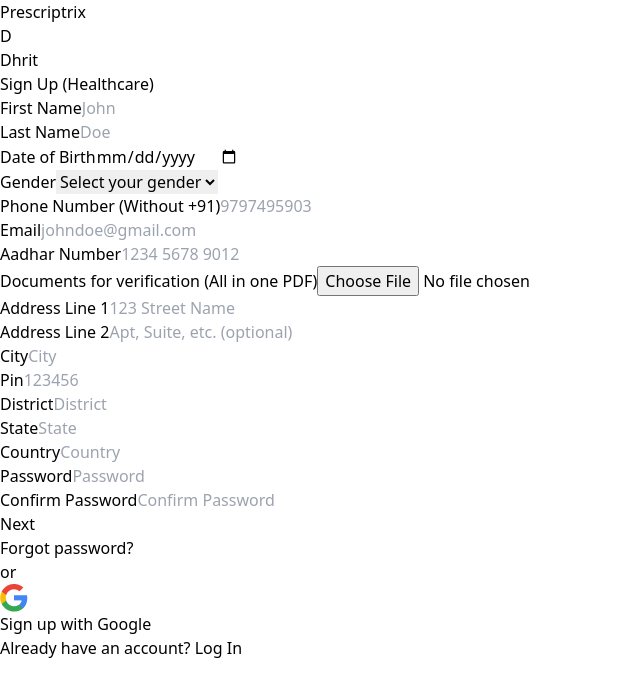
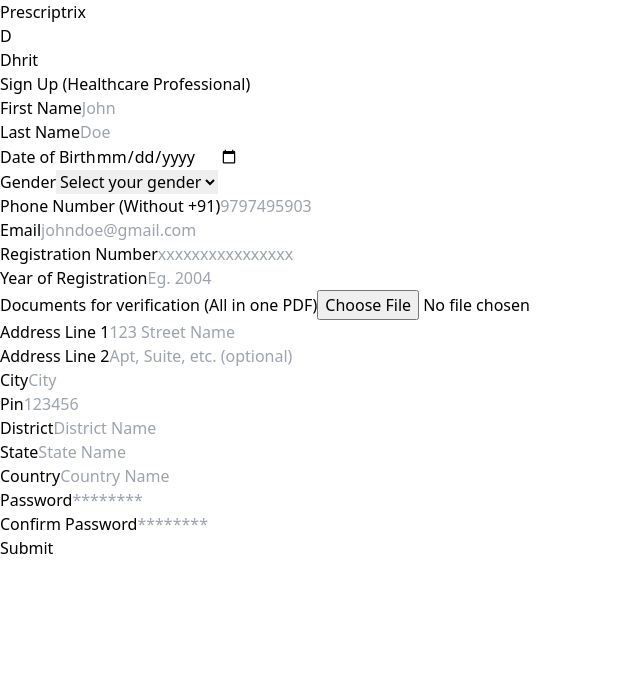
Before and after one commit to neo-0007/HackXetra_init_5, a React (Vite) app in the folder frontend_web/: page /healthcare/signup in a window 1280 px wide. Shown: the top 696 px of the page, without its empty margins (0-640 px from the left). Built offline with nearby package versions, Linux system fonts and the light colour scheme.

Commit message:
added login for all

```diff
--- a/frontend_web/src/components/doctors/Login.tsx
+++ b/frontend_web/src/components/doctors/Login.tsx
@@ -2,7 +2,16 @@
 
 const DoctorLoginForm: React.FC = () => {
     const [loginMethod, setLoginMethod] = useState('email'); // Default is email
-
+    const [logindata, setLogindata] = useState({
+        email: '',
+        phone: '',
+        password: '',
+    });
+    const handleSubmit = (e: React.FormEvent) => {
+        e.preventDefault();
+        console.log(logindata);
+        // Handle login logic here
+    }
     return (
         <div className="w-full max-w-md p-8 space-y-6 bg-white shadow-lg rounded-lg">
             <h2 className="text-2xl font-bold text-center">Log In {"(Doctor)"}</h2>
@@ -24,7 +33,7 @@
                     Log in with Phone
                 </button>
             </div>
-            <form className="space-y-4">
+            <form className="space-y-4" onSubmit={handleSubmit}>
                 <div>
                     <label className="block text-sm font-medium">
                         {loginMethod === 'email' ? 'Your Email' : 'Your Phone Number'}
@@ -32,12 +41,16 @@
                     {loginMethod === 'email' ? (
                         <input
                             type="email"
+                            onChange={(e) => setLogindata({ ...logindata, email: e.target.value })}
+                            value={logindata.email}
                             placeholder="johndoe@gmail.com"
                             className="w-full px-4 py-2 mt-1 border rounded-md focus:outline-none focus:ring-2 focus:ring-blue-500"
                         />
                     ) : (
                         <input
                             type="tel"
+                            onChange={(e) => setLogindata({ ...logindata, phone: e.target.value })}
+                            value={logindata.phone}
                             placeholder="Enter your phone number"
                             className="w-full px-4 py-2 mt-1 border rounded-md focus:outline-none focus:ring-2 focus:ring-blue-500"
                         />
@@ -47,6 +60,8 @@
                     <label className="block text-sm font-medium">Password</label>
                     <input
                         type="password"
+                        onChange={(e) => setLogindata({ ...logindata, password: e.target.value })}
+                        value={logindata.password}
                         placeholder="Password"
                         className="w-full px-4 py-2 mt-1 border rounded-md focus:outline-none focus:ring-2 focus:ring-blue-500"
                     />
--- a/frontend_web/src/components/healthcare/Login.tsx
+++ b/frontend_web/src/components/healthcare/Login.tsx
@@ -2,7 +2,16 @@
 
 const HealthcareLoginForm: React.FC = () => {
     const [loginMethod, setLoginMethod] = useState('email'); // Default is email
-
+    const [logindata, setLogindata] = useState({
+        email: '',
+        phone: '',
+        password: '',
+    });
+    const handleSubmit = (e: React.FormEvent) => {
+        e.preventDefault();
+        console.log(logindata);
+        // Handle login logic here
+    }
     return (
         <div className="w-full max-w-md p-8 space-y-6 bg-white shadow-lg rounded-lg">
             <h2 className="text-2xl font-bold text-center">Log In {"(Healthcare)"}</h2>
@@ -24,7 +33,7 @@
                     Log in with Phone
                 </button>
             </div>
-            <form className="space-y-4">
+            <form className="space-y-4" onSubmit={handleSubmit}>
                 <div>
                     <label className="block text-sm font-medium">
                         {loginMethod === 'email' ? 'Your Email' : 'Your Phone Number'}
@@ -32,12 +41,16 @@
                     {loginMethod === 'email' ? (
                         <input
                             type="email"
+                            onChange={(e) => setLogindata({ ...logindata, email: e.target.value })}
+                            value={logindata.email}
                             placeholder="johndoe@gmail.com"
                             className="w-full px-4 py-2 mt-1 border rounded-md focus:outline-none focus:ring-2 focus:ring-blue-500"
                         />
                     ) : (
                         <input
                             type="tel"
+                            onChange={(e) => setLogindata({ ...logindata, phone: e.target.value })}
+                            value={logindata.phone}
                             placeholder="Enter your phone number"
                             className="w-full px-4 py-2 mt-1 border rounded-md focus:outline-none focus:ring-2 focus:ring-blue-500"
                         />
@@ -47,6 +60,8 @@
                     <label className="block text-sm font-medium">Password</label>
                     <input
                         type="password"
+                        onChange={(e) => setLogindata({ ...logindata, password: e.target.value })}
+                        value={logindata.password}
                         placeholder="Password"
                         className="w-full px-4 py-2 mt-1 border rounded-md focus:outline-none focus:ring-2 focus:ring-blue-500"
                     />
--- a/frontend_web/src/components/healthcare/Signup.tsx
+++ b/frontend_web/src/components/healthcare/Signup.tsx
@@ -1,16 +1,88 @@
-import React from 'react';
+import React, { useState } from 'react';
 
-const HealthcareSignupForm: React.FC = (props) => {
+const HealthcareSignupForm: React.FC = () => {
+    const [healthcareSignup, setHealthcareSignup] = useState<{
+        firstName: string;
+        lastName: string;
+        dob: string;
+        gender: string;
+        phone: string;
+        email: string;
+        registrationNumber: string;
+        registrationYear: string;
+        documents: File | null;
+        addressLine1: string;
+        addressLine2: string;
+        city: string;
+        pin: string;
+        district: string;
+        state: string;
+        country: string;
+        password: string;
+        confirmPassword: string;
+        role: string;
+    }>({
+        firstName: '',
+        lastName: '',
+        dob: '',
+        gender: '',
+        phone: '',
+        email: '',
+        registrationNumber: '',
+        registrationYear: '',
+        documents: null,
+        addressLine1: '',
+        addressLine2: '',
+        city: '',
+        pin: '',
+        district: '',
+        state: '',
+        country: '',
+        password: '',
+        confirmPassword: '',
+        role: 'healthcare'
+    });
+
+    // Handle input changes
+    const handleChange = (e: React.ChangeEvent<HTMLInputElement | HTMLSelectElement | HTMLTextAreaElement>) => {
+        const { name, value } = e.target;
+        setHealthcareSignup((prevState) => ({
+            ...prevState,
+            [name]: value
+        }));
+    };
+
+    // Handle file input change
+    const handleFileChange = (e: React.ChangeEvent<HTMLInputElement>) => {
+        const { files } = e.target;
+        if (files) {
+            setHealthcareSignup((prevState) => ({
+                ...prevState,
+                documents: files[0]
+            }));
+        }
+    };
+
+    // Handle form submit
+    const handleSubmit = (e: React.FormEvent) => {
+        e.preventDefault();
+        console.log(healthcareSignup);
+        // You can submit the form data here
+    };
+
     return (
         <div className="w-full max-w-2xl p-8 space-y-6 bg-white shadow-xl rounded-lg mx-auto">
-            <h2 className="text-3xl font-bold text-center text-gray-700">Sign Up {"(Healthcare)"}</h2>
-            <form className="space-y-4">
+            <h2 className="text-3xl font-bold text-center text-gray-700">Sign Up (Healthcare Professional)</h2>
+            <form onSubmit={handleSubmit} className="space-y-4">
                 {/* Name Fields */}
                 <div className="sm:flex sm:space-x-4">
                     <div className="w-full">
                         <label className="block text-sm font-medium text-gray-700">First Name</label>
                         <input
                             type="text"
+                            name="firstName"
+                            value={healthcareSignup.firstName}
+                            onChange={handleChange}
                             placeholder="John"
                             className="w-full px-4 py-2 mt-1 border rounded-md focus:outline-none focus:ring-2 focus:ring-blue-500"
                         />
@@ -19,6 +91,9 @@
                         <label className="block text-sm font-medium text-gray-700">Last Name</label>
                         <input
                             type="text"
+                            name="lastName"
+                            value={healthcareSignup.lastName}
+                            onChange={handleChange}
                             placeholder="Doe"
                             className="w-full px-4 py-2 mt-1 border rounded-md focus:outline-none focus:ring-2 focus:ring-blue-500"
                         />
@@ -31,15 +106,21 @@
                         <label className="block text-sm font-medium text-gray-700">Date of Birth</label>
                         <input
                             type="date"
+                            name="dob"
+                            value={healthcareSignup.dob}
+                            onChange={handleChange}
                             className="w-full px-4 py-2 mt-1 border rounded-md focus:outline-none focus:ring-2 focus:ring-blue-500"
                         />
                     </div>
                     <div className="w-full">
                         <label className="block text-sm font-medium text-gray-700">Gender</label>
                         <select
+                            name="gender"
+                            value={healthcareSignup.gender}
+                            onChange={handleChange}
                             className="w-full px-4 py-2 mt-1 border rounded-md focus:outline-none bg-white focus:ring-2 focus:ring-blue-500"
                         >
-                            <option value="" disabled selected>
+                            <option value="" disabled>
                                 Select your gender
                             </option>
                             <option value="male">Male</option>
@@ -55,6 +136,9 @@
                         <label className="block text-sm font-medium text-gray-700">Phone Number (Without +91)</label>
                         <input
                             type="tel"
+                            name="phone"
+                            value={healthcareSignup.phone}
+                            onChange={handleChange}
                             placeholder="9797495903"
                             className="w-full px-4 py-2 mt-1 border rounded-md focus:outline-none focus:ring-2 focus:ring-blue-500"
                         />
@@ -63,6 +147,9 @@
                         <label className="block text-sm font-medium text-gray-700">Email</label>
                         <input
                             type="email"
+                            name="email"
+                            value={healthcareSignup.email}
+                            onChange={handleChange}
                             placeholder="johndoe@gmail.com"
                             className="w-full px-4 py-2 mt-1 border rounded-md focus:outline-none focus:ring-2 focus:ring-blue-500"
                         />
@@ -70,28 +157,48 @@
                 </div>
 
                 {/* Verification Details */}
-                <div>
-                    <label className="block text-sm font-medium text-gray-700">Aadhar Number</label>
+                <div className="sm:flex sm:space-x-4">
+                    <div className="w-full">
+                        <label className="block text-sm font-medium text-gray-700">Registration Number</label>
                         <input
                             type="text"
-                        placeholder="1234 5678 9012"
+                            name="registrationNumber"
+                            value={healthcareSignup.registrationNumber}
+                            onChange={handleChange}
+                            placeholder="xxxxxxxxxxxxxxxx"
                             className="w-full px-4 py-2 mt-1 border rounded-md focus:outline-none focus:ring-2 focus:ring-blue-500"
                         />
+                    </div>
+                    <div className="w-full">
+                        <label className="block text-sm font-medium text-gray-700">Year of Registration</label>
+                        <input
+                            type="number"
+                            name="registrationYear"
+                            value={healthcareSignup.registrationYear}
+                            onChange={handleChange}
+                            placeholder="Eg. 2004"
+                            className="w-full px-4 py-2 mt-1 border rounded-md focus:outline-none focus:ring-2 focus:ring-blue-500"
+                        />
+                    </div>
                 </div>
                 <div>
                     <label className="block text-sm font-medium text-gray-700">Documents for verification {"(All in one PDF)"}</label>
                     <input
                         type="file"
+                        name="documents"
+                        onChange={handleFileChange}
                         className="w-full px-4 py-2 mt-1 border rounded-md focus:outline-none focus:ring-2 focus:ring-blue-500"
                     />
                 </div>
-
 
                 {/* Address Fields */}
                 <div>
                     <label className="block text-sm font-medium text-gray-700">Address Line 1</label>
                     <input
                         type="text"
+                        name="addressLine1"
+                        value={healthcareSignup.addressLine1}
+                        onChange={handleChange}
                         placeholder="123 Street Name"
                         className="w-full px-4 py-2 mt-1 border rounded-md focus:outline-none focus:ring-2 focus:ring-blue-500"
                     />
@@ -100,6 +207,9 @@
                     <label className="block text-sm font-medium text-gray-700">Address Line 2</label>
                     <input
                         type="text"
+                        name="addressLine2"
+                        value={healthcareSignup.addressLine2}
+                        onChange={handleChange}
                         placeholder="Apt, Suite, etc. (optional)"
                         className="w-full px-4 py-2 mt-1 border rounded-md focus:outline-none focus:ring-2 focus:ring-blue-500"
                     />
@@ -109,6 +219,9 @@
                         <label className="block text-sm font-medium text-gray-700">City</label>
                         <input
                             type="text"
+                            name="city"
+                            value={healthcareSignup.city}
+                            onChange={handleChange}
                             placeholder="City"
                             className="w-full px-4 py-2 mt-1 border rounded-md focus:outline-none focus:ring-2 focus:ring-blue-500"
                         />
@@ -117,6 +230,9 @@
                         <label className="block text-sm font-medium text-gray-700">Pin</label>
                         <input
                             type="text"
+                            name="pin"
+                            value={healthcareSignup.pin}
+                            onChange={handleChange}
                             placeholder="123456"
                             className="w-full px-4 py-2 mt-1 border rounded-md focus:outline-none focus:ring-2 focus:ring-blue-500"
                         />
@@ -127,7 +243,10 @@
                         <label className="block text-sm font-medium text-gray-700">District</label>
                         <input
                             type="text"
-                            placeholder="District"
+                            name="district"
+                            value={healthcareSignup.district}
+                            onChange={handleChange}
+                            placeholder="District Name"
                             className="w-full px-4 py-2 mt-1 border rounded-md focus:outline-none focus:ring-2 focus:ring-blue-500"
                         />
                     </div>
@@ -135,27 +254,36 @@
                         <label className="block text-sm font-medium text-gray-700">State</label>
                         <input
                             type="text"
-                            placeholder="State"
+                            name="state"
+                            value={healthcareSignup.state}
+                            onChange={handleChange}
+                            placeholder="State Name"
                             className="w-full px-4 py-2 mt-1 border rounded-md focus:outline-none focus:ring-2 focus:ring-blue-500"
                         />
                     </div>
                 </div>
-                <div>
+                <div className="w-full">
                     <label className="block text-sm font-medium text-gray-700">Country</label>
                     <input
                         type="text"
-                        placeholder="Country"
+                        name="country"
+                        value={healthcareSignup.country}
+                        onChange={handleChange}
+                        placeholder="Country Name"
                         className="w-full px-4 py-2 mt-1 border rounded-md focus:outline-none focus:ring-2 focus:ring-blue-500"
                     />
                 </div>
 
-                {/* Password and Confirm Password */}
+                {/* Password */}
                 <div className="sm:flex sm:space-x-4">
                     <div className="w-full">
                         <label className="block text-sm font-medium text-gray-700">Password</label>
                         <input
                             type="password"
-                            placeholder="Password"
+                            name="password"
+                            value={healthcareSignup.password}
+                            onChange={handleChange}
+                            placeholder="********"
                             className="w-full px-4 py-2 mt-1 border rounded-md focus:outline-none focus:ring-2 focus:ring-blue-500"
                         />
                     </div>
@@ -163,35 +291,25 @@
                         <label className="block text-sm font-medium text-gray-700">Confirm Password</label>
                         <input
                             type="password"
-                            placeholder="Confirm Password"
+                            name="confirmPassword"
+                            value={healthcareSignup.confirmPassword}
+                            onChange={handleChange}
+                            placeholder="********"
                             className="w-full px-4 py-2 mt-1 border rounded-md focus:outline-none focus:ring-2 focus:ring-blue-500"
                         />
                     </div>
                 </div>
 
-                {/* Sign Up Button */}
-                <button className="w-full py-2 mt-4 text-white bg-blue-600 rounded-md hover:bg-blue-700">
-                    Next
-                </button>
-            </form>
-
-            {/* Additional Links */}
+                {/* Submit Button */}
                 <div className="text-center">
-                <a href="#" className="text-blue-600 hover:underline">Forgot password?</a>
-            </div>
-            <div className="flex items-center justify-center mt-4 space-x-2">
-                <span className="text-gray-500">or</span>
-            </div>
-            <div className="flex items-center justify-center space-x-4">
-                <button className="flex items-center px-4 py-2 border rounded-md">
-                    <img src="/public/google.png" alt="Google" className="w-5 h-5 mr-2" />
-                    Sign up with Google
+                    <button
+                        type="submit"
+                        className="w-full py-2 px-4 bg-blue-500 text-white font-semibold rounded-md hover:bg-blue-600 focus:outline-none"
+                    >
+                        Submit
                     </button>
                 </div>
-            <div className="text-center mt-4">
-                <span>Already have an account? </span>
-                <a href="/healthcare/login" className="text-blue-600 hover:underline">Log In</a>
-            </div>
+            </form>
         </div>
     );
 };
```
Lines whose indentation alone changed are shown as unchanged.
